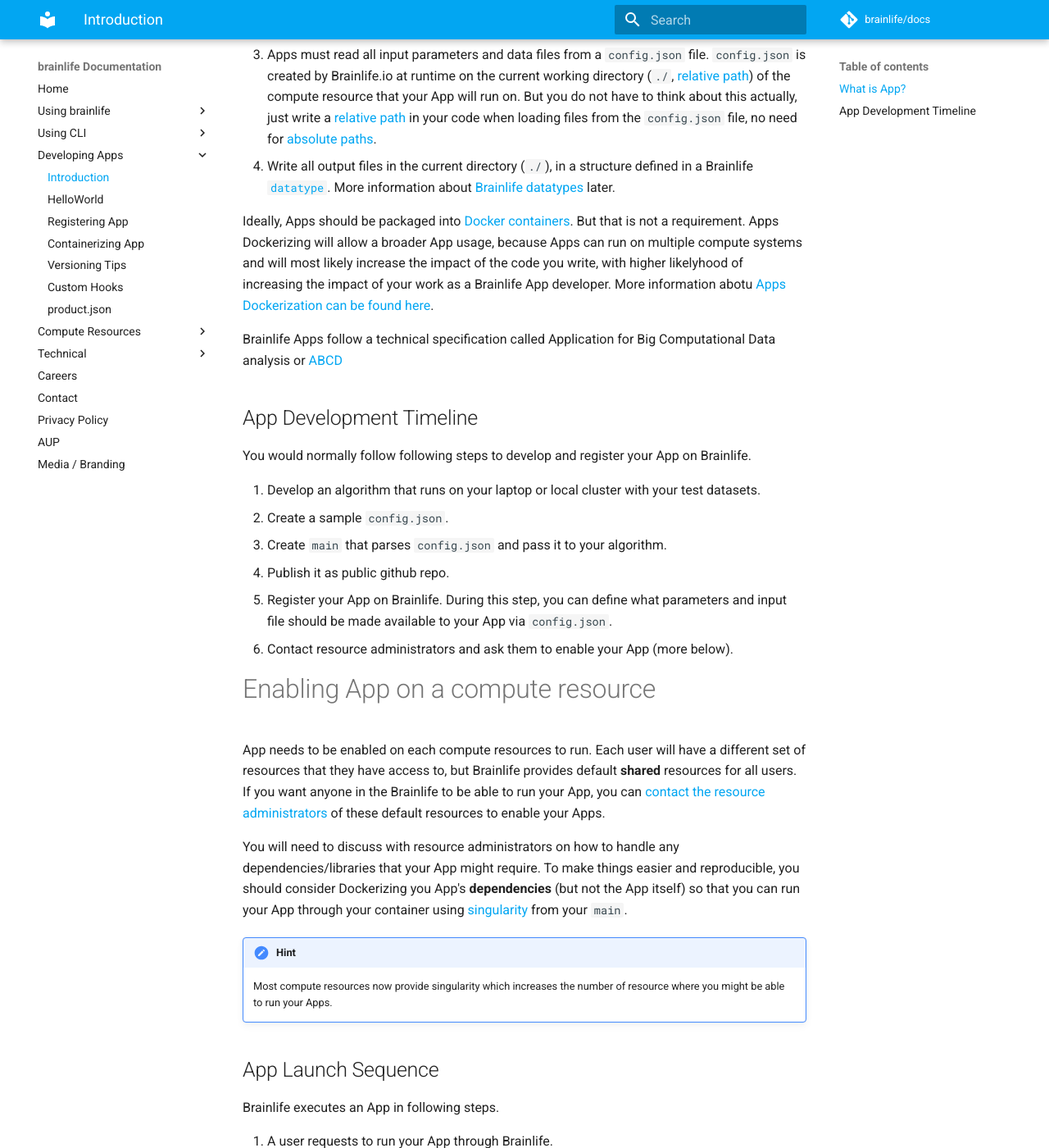
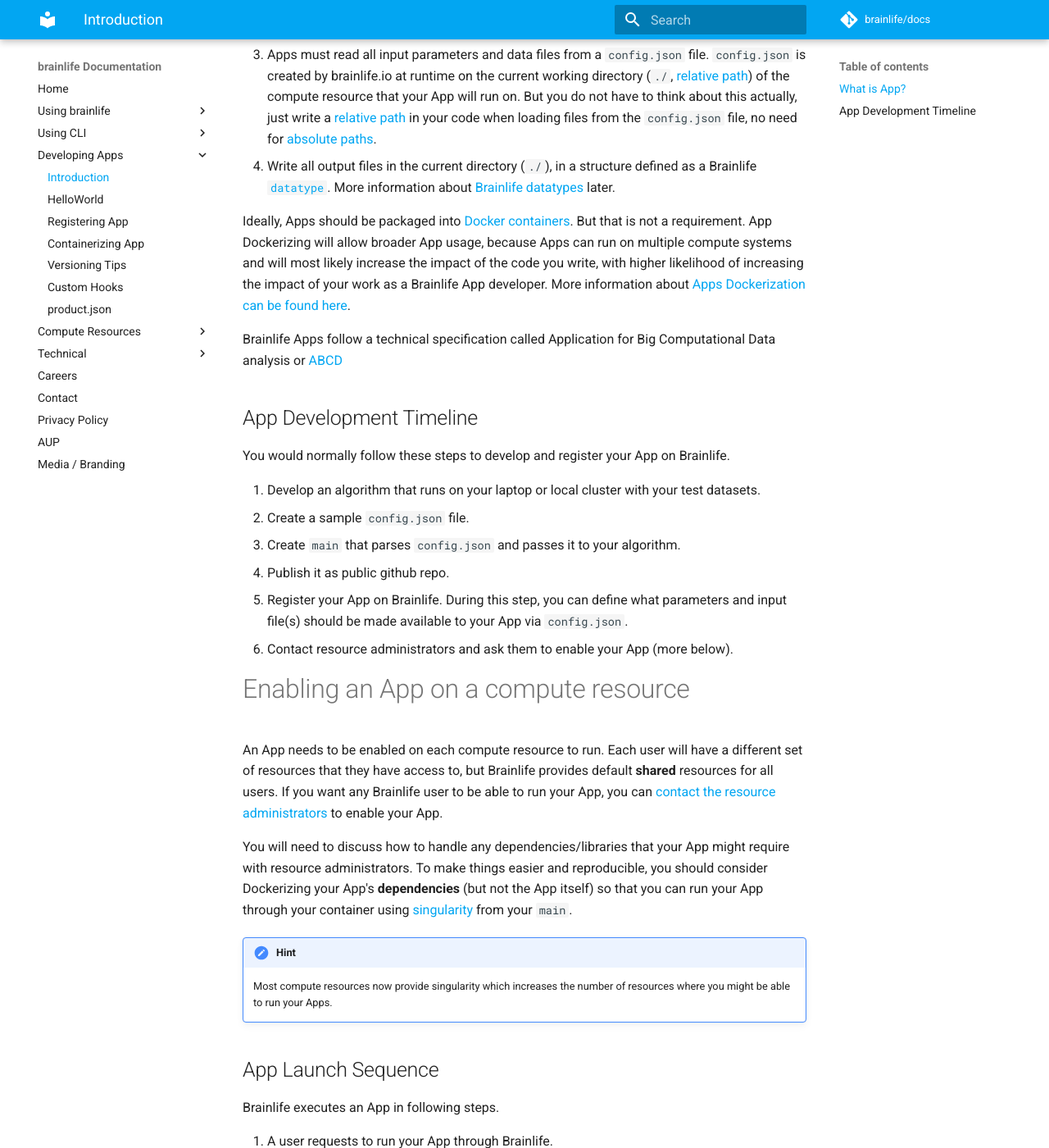
Before and after one commit to brainlife/docs, an MkDocs documentation site: the page built from docs/apps/introduction.md, in a window 1280 px wide and 1400 px high, scrolled down 490 px. Shown: the whole window at 82% size. Built offline with MkDocs 1.6.1 and Material for MkDocs 9.7.7, drawn with Linux system fonts in a browser that asks for light colours; comment, search, counter and statistics services are not loaded; some of the changed text lies outside the part shown.

Commit message:
fixed several typos/grammar issues

```diff
--- a/docs/apps/introduction.md
+++ b/docs/apps/introduction.md
@@ -2,36 +2,36 @@
 
 ## What is *App*?
 
-Brainlife Apps are snippets of code comprising a (short) series of processing steps within a larger data analysis workflow. Apps are meant to be reusable by other users and not just by the App developer. Apps usage is value added to the work of the App Developer. So, the code in each App should use general tools and clarity in code writing so to make the App undeerstandable by other users.
+Brainlife Apps are snippets of code comprising a (short) series of processing steps within a larger data analysis workflow. Apps are meant to be reusable by other users and not just by the App developer. Apps usage is value added to the work of the App Developer. So, the code in each App should use general tools and clarity in code writing so to make the App understandable by other users.
 
 1. Apps are hosted on public [GitHub.com](https://github.com/search?q=org%3Abrain-life+app-) repositories. Apps can comprise any combination of MatLab, Python or other types code.
-2. Apps must have a single executable file named `main` in the root directory of the git repository. In the most common case, `main` is a UNIX bash script that calls other code in the repository to run the algorithms for data analysis. The code for data analysis can be written in any language, or can be compiled binary code.
-3. Apps must read all input parameters and data files from a `config.json` file. `config.json` is created by Brainlife.io at runtime on the current working directory (`./`, [relative path](https://en.wikipedia.org/wiki/Path_(computing))) of the compute resource that your App will run on. But you do not have to think about this actually, just write a [relative path](https://en.wikipedia.org/wiki/Path_(computing)) in your code when loading files from the `config.json` file, no need for [absolute paths](https://en.wikipedia.org/wiki/Path_(computing)).
-4. Write all output files in the current directory (`./`), in a structure defined in a Brainlife [`datatype`](https://github.com/brain-life/datatypes). More information about [Brainlife datatypes](https://github.com/brain-life/datatypes) later.
+2. Apps must have a single executable file named `main` in the root directory of the git repository. In most common cases, `main` is a UNIX bash script that calls other code in the repository to run the algorithms for data analysis. The code for data analysis can be written in any language, or can be compiled binary code.
+3. Apps must read all input parameters and data files from a `config.json` file. `config.json` is created by brainlife.io at runtime on the current working directory (`./`, [relative path](https://en.wikipedia.org/wiki/Path_(computing))) of the compute resource that your App will run on. But you do not have to think about this actually, just write a [relative path](https://en.wikipedia.org/wiki/Path_(computing)) in your code when loading files from the `config.json` file, no need for [absolute paths](https://en.wikipedia.org/wiki/Path_(computing)).
+4. Write all output files in the current directory (`./`), in a structure defined as a Brainlife [`datatype`](https://github.com/brain-life/datatypes). More information about [Brainlife datatypes](https://github.com/brain-life/datatypes) later.
 
-Ideally, Apps should be packaged into [Docker containers](https://www.docker.com/what-container). But that is not a requirement. Apps Dockerizing will allow a broader App usage, because Apps can run on multiple compute systems and will most likely increase the impact of the code you write, with higher likelyhood of increasing the impact of your work as a Brainlife App developer. More information abotu [Apps Dockerization can be found here](https://brainlife.io/docs/apps/container/).
+Ideally, Apps should be packaged into [Docker containers](https://www.docker.com/what-container). But that is not a requirement. App Dockerizing will allow broader App usage, because Apps can run on multiple compute systems and will most likely increase the impact of the code you write, with higher likelihood of increasing the impact of your work as a Brainlife App developer. More information about [Apps Dockerization can be found here](https://brainlife.io/docs/apps/container/).
 
 Brainlife Apps follow a technical specification called Application for Big Computational Data analysis or [ABCD](https://github.com/brain-life/abcd-spec)
 
 ## App Development Timeline
 
-You would normally follow following steps to develop and register your App on Brainlife.
+You would normally follow these steps to develop and register your App on Brainlife.
 
 1. Develop an algorithm that runs on your laptop or local cluster with your test datasets.
-2. Create a sample `config.json`.
-5. Create `main` that parses `config.json` and pass it to your algorithm.
+2. Create a sample `config.json` file.
+5. Create `main` that parses `config.json` and passes it to your algorithm.
 6. Publish it as public github repo.
-7. Register your App on Brainlife. During this step, you can define what parameters and input file should be made available to your App via `config.json`.
+7. Register your App on Brainlife. During this step, you can define what parameters and input file(s) should be made available to your App via `config.json`.
 8. Contact resource administrators and ask them to enable your App (more below).
 
-# Enabling App on a compute resource
+# Enabling an App on a compute resource
 
-App needs to be enabled on each compute resources to run. Each user will have a different set of resources that they have access to, but Brainlife provides default **shared** resources for all users. If you want anyone in the Brainlife to be able to run your App, you can [contact the resource administrators](mailto:brlife@iu.edu) of these default resources to enable your Apps.
+An App needs to be enabled on each compute resource to run. Each user will have a different set of resources that they have access to, but Brainlife provides default **shared** resources for all users. If you want any Brainlife user to be able to run your App, you can [contact the resource administrators](mailto:brlife@iu.edu) to enable your App.
 
-You will need to discuss with resource administrators on how to handle any dependencies/libraries that your App might require. To make things easier and reproducible, you should consider Dockerizing you App's **dependencies** (but not the App itself) so that you can run your App through your container using [singularity](https://singularity.lbl.gov/) from your `main`.
+You will need to discuss how to handle any dependencies/libraries that your App might require with resource administrators. To make things easier and reproducible, you should consider Dockerizing your App's **dependencies** (but not the App itself) so that you can run your App through your container using [singularity](https://singularity.lbl.gov/) from your `main`.
 
 !!! hint
-    Most compute resources now provide singularity which increases the number of resource where you might be able to run your Apps.
+    Most compute resources now provide singularity which increases the number of resources where you might be able to run your Apps.
 
 ## App Launch Sequence
 
```
